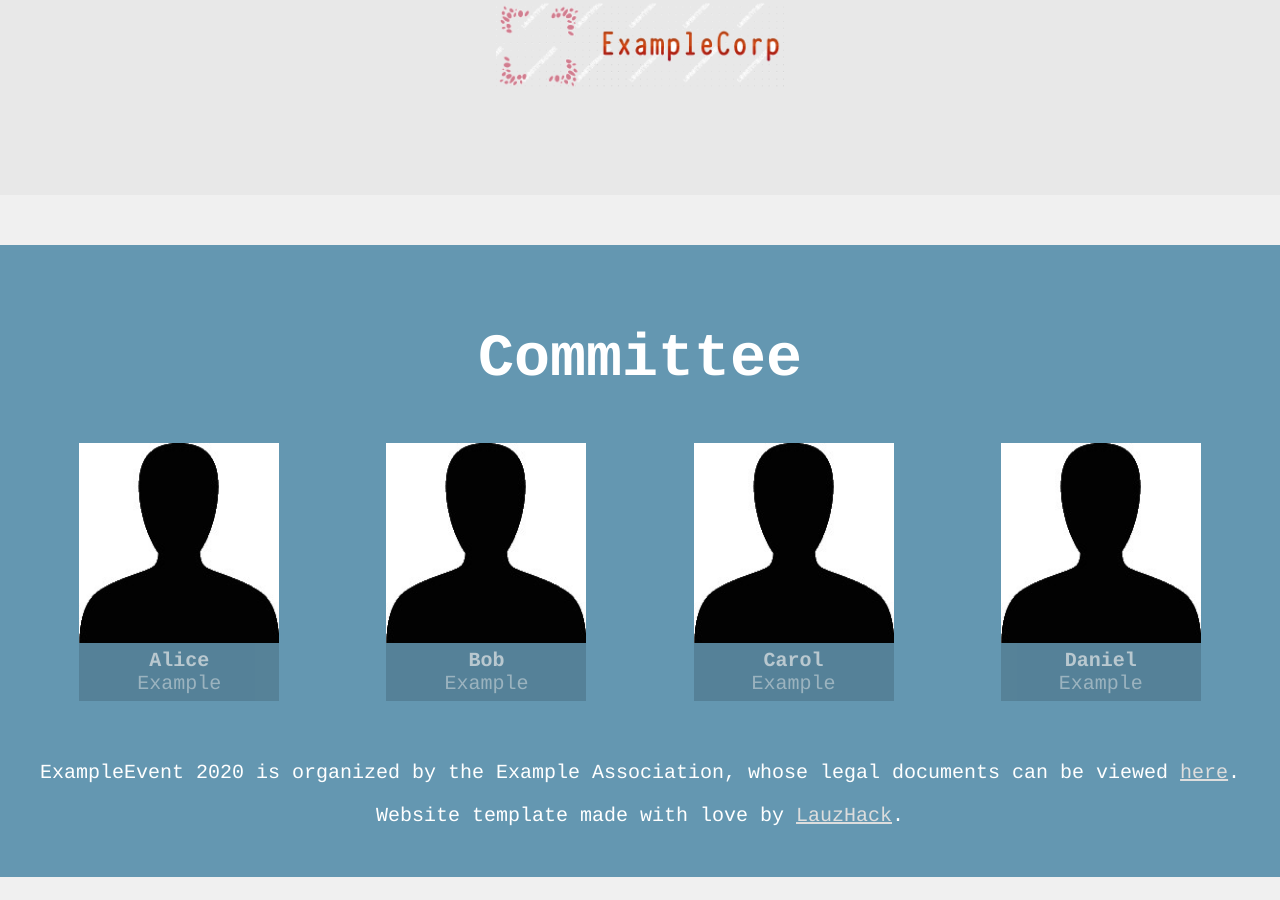
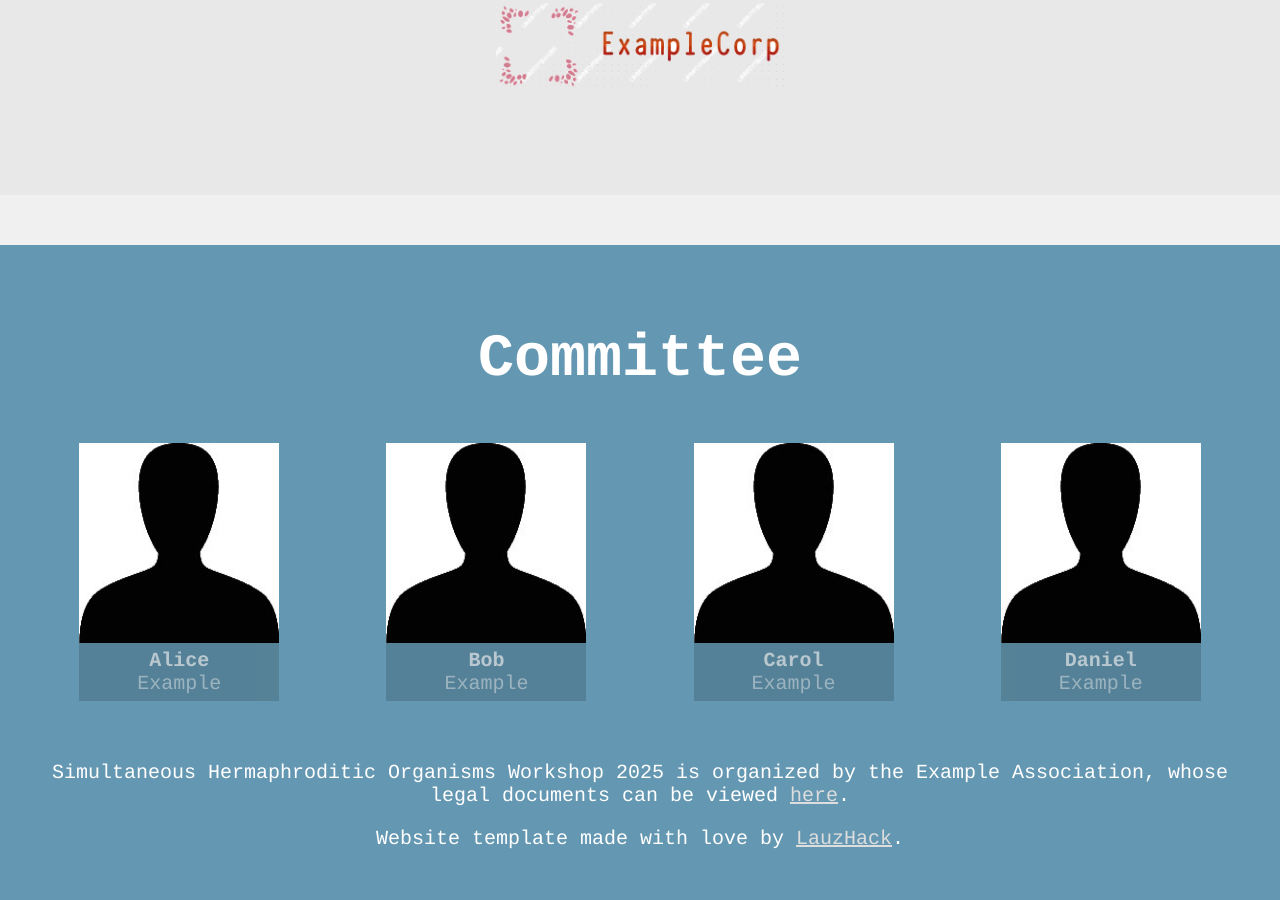
Before and after one commit to SHOW2025/SHOW2025.github.io, a Jekyll site: the page built from index.html, in a window 1280 px wide and 900 px high, scrolled down 3816 px. Built offline with Jekyll 4.4.1, drawn with Linux system fonts in a browser that asks for light colours; before the commit the page ends 4693 px from its top, so only the background shows below that; some of the changed text lies outside the part shown.

Commit message:
first pilot changes

```diff
--- /dev/null
+++ b/Gemfile
@@ -0,0 +1,4 @@
+source "https://rubygems.org"
+
+gem "jekyll", "~> 4.3.3"
+gem "jekyll-redirect-from"
--- a/_data/info.yml
+++ b/_data/info.yml
@@ -1,8 +1,8 @@
 # Event name
-name: ExampleEvent 2020
+name: Simultaneous Hermaphroditic Organisms Workshop 2025
 
 # Event date, in free-text format
-date: February 30-31
+date: April 4-7 2025
 
 # Event location
 location: Building 01, Example University
```
Also changed, not shown: Gemfile.lock (added).
